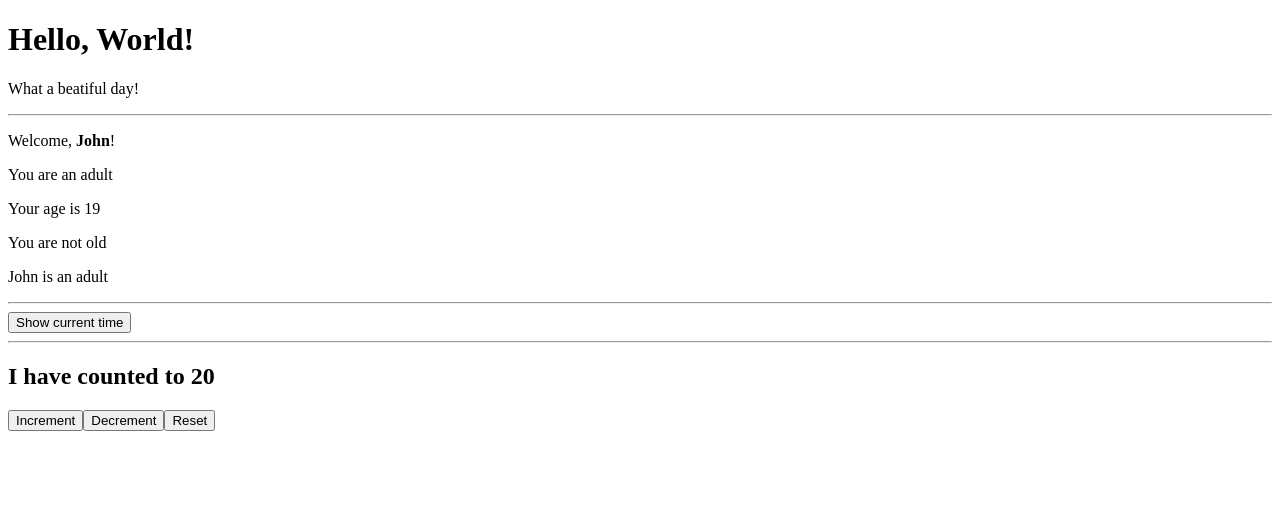
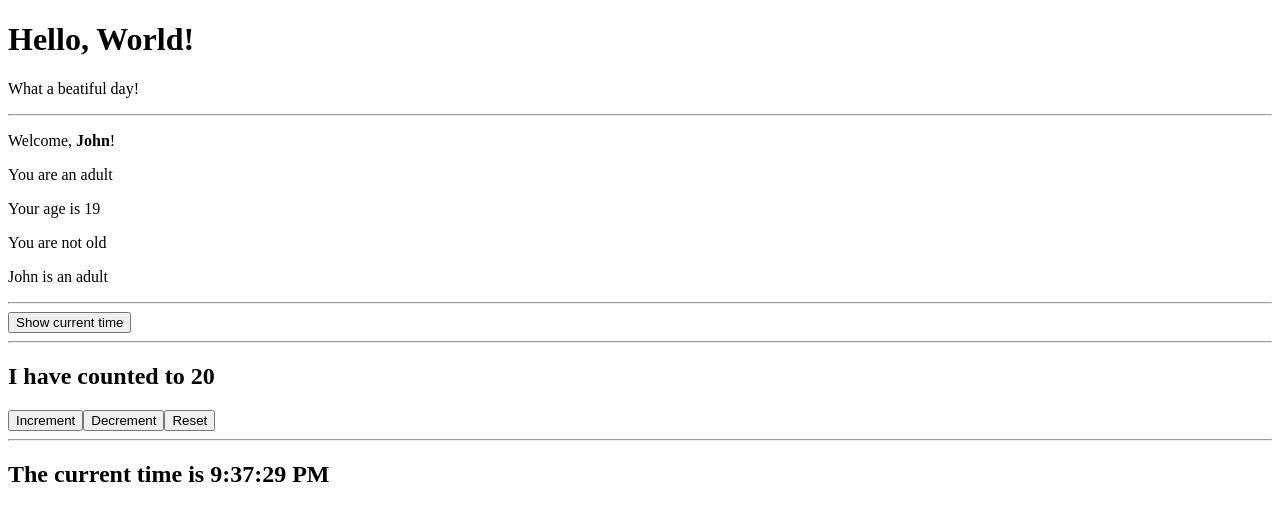
Before and after one commit to NicolasPapappicco/ESERCIZI, a React (Vite) app in the folder React/my-app/: page / in a window 1280 px wide. Shown: the top 520 px of the page. Built offline with nearby package versions, Linux system fonts and the light colour scheme.

Commit message:
es useEffect

```diff
--- a/React/my-app/src/App.jsx
+++ b/React/my-app/src/App.jsx
@@ -2,6 +2,7 @@
 import { Welcome } from "./Welcome";
 import { AlertClock } from "./AlertClock";
 import { Counter } from "./Counter";
+import { Clock } from "./Clock";
 
 export function App() {
     return (
@@ -13,6 +14,8 @@
             <AlertClock/>
             <hr />
             <Counter initialValue={20} incrementAmount={2}/>
+            <hr />
+            <Clock/>
         </div>
     )
 }
--- /dev/null
+++ b/React/my-app/src/Clock.jsx
@@ -0,0 +1,17 @@
+import { useEffect, useState } from "react"
+
+export function Clock() {
+    const [ date, setDate ] = useState(new Date())
+
+    useEffect(() => {
+        setInterval(() => {
+            setDate(new Date())
+        }, 1000);
+    }, [])
+
+    return (
+        <div>
+            <h2>The current time is {date.toLocaleTimeString()}</h2>
+        </div>
+    )
+}
--- a/React/my-app/src/Counter.jsx
+++ b/React/my-app/src/Counter.jsx
@@ -1,9 +1,17 @@
-import { useState } from "react"
+import { useEffect, useState } from "react"
 import { CounterDisplay } from "./CounterDisplay"
 
 // initialValue avrà come valore 0 se non viene passato nessun parametro alla funzione
 export function Counter({ initialValue = 0, incrementAmount = 1 }) {
     const [ counter, setCounter ] = useState(initialValue)
+
+    // useEffect(() => {
+    //     console.log("Vengo eseguito solo e sempre al render del component");
+    // }, [])
+
+    useEffect(() => {
+        console.log(`The value of the counter is ${counter}`);
+    }, [counter])
 
     function handleCounterIncrement() {
         // setCounter(counter + 1) Non aggiorna immediatamente il counter e quindi non si può lavorare sul valore modificato
```
